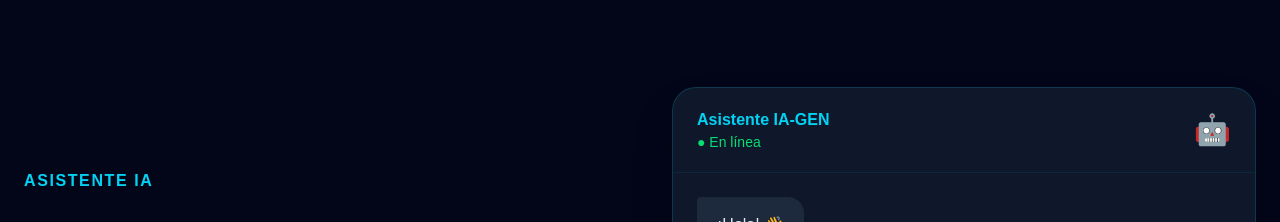
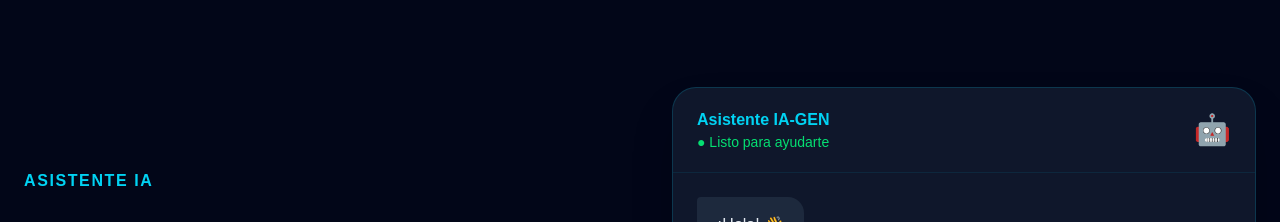
Before and after one commit to Angelhpr/IA-GEN, a Next.js app in the folder IA-GEN/frontend/: page / in a window 1280 px wide. Shown: the part 2460-2682 px from the top of the page. Built offline with nearby package versions, Linux system fonts and the light colour scheme; no server answers.

Commit message:
fix(chat): use neutral assistant status copy

```diff
--- a/IA-GEN/frontend/components/chat/ChatCard.tsx
+++ b/IA-GEN/frontend/components/chat/ChatCard.tsx
@@ -137,7 +137,7 @@
         <div>
           <h3 className="font-semibold text-cyan-400">Asistente IA-GEN</h3>
 
-          <p className="text-sm text-green-400">● En línea</p>
+          <p className="text-sm text-green-400">● Listo para ayudarte</p>
         </div>
 
         <div className="text-3xl">🤖</div>
```
